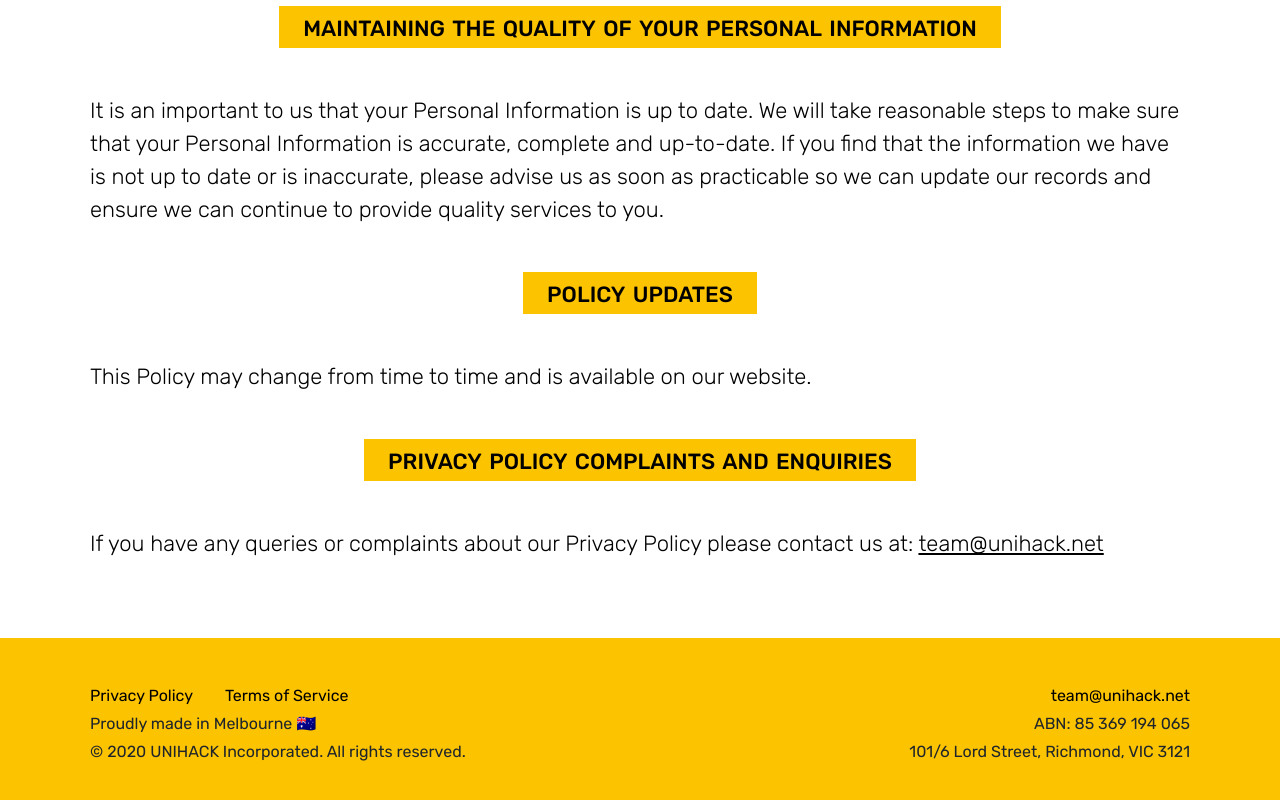
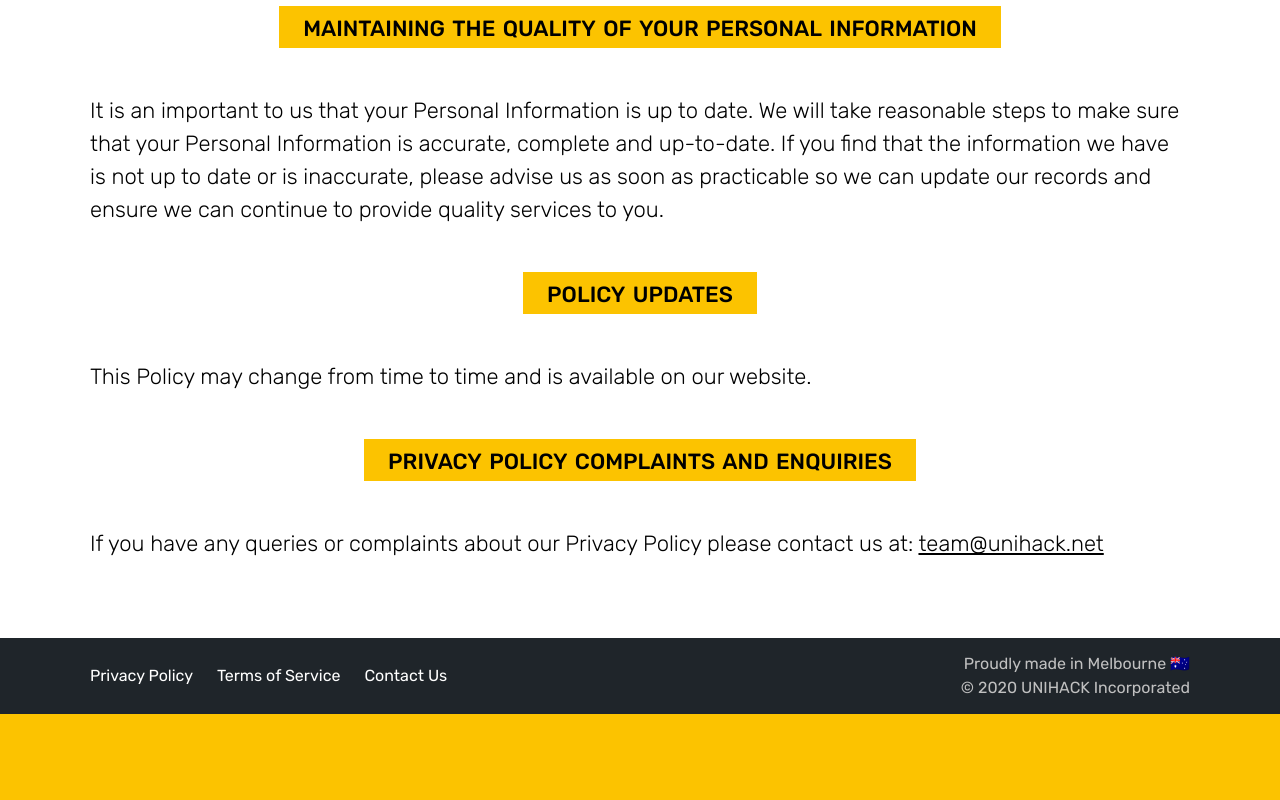
Before and after one commit to unihackhq/unihack.net, a Next.js app: page /privacy in a window 1280 px wide. Shown: the part 2548-3348 px from the top of the page. After the commit the page ends 3262 px from the top, so only its background shows below. Built offline with nearby package versions, Linux system fonts and the light colour scheme.

Commit message:
Footer restyling

```diff
--- a/components/footer/footer.scss
+++ b/components/footer/footer.scss
@@ -1,14 +1,14 @@
 @import '../../styles/styles.scss';
 
 .footer {
-  background-color: $primary;
+  background-color: $secondary;
 
   &-content {
     @include page-margin;
     @include heading-sizes;
 
-    padding-top: $base * 6;
-    padding-bottom: $base * 6;
+    padding-top: $base * 2;
+    padding-bottom: $base * 2;
     font-size: 16px;
 
     display: flex;
@@ -22,45 +22,58 @@
       justify-content: space-between;
     }
 
-    p {
-      margin-top: 0;
-      margin-bottom: $base;
-    }
-
     &-col {
       display: flex;
       flex-direction: column;
-      color: $secondary;
       line-height: 20px;
 
       .links {
-        margin-bottom: $base;
+        display: flex;
+
+        @include xsm {
+          flex-direction: column;
+        }
+
+        @include sm {
+          flex-direction: row;
+          justify-content: space-between;
+        }
 
         a {
           @include link-underline;
-          color: black;
+          color: white;
 
-          &:not(:last-of-type) {
-            margin-right: $base * 4;
+          @include xsm {
+            &:not(:last-of-type) {
+              margin-bottom: $base * 3;
+            }
+          }
+
+          @include sm {
+            &:not(:last-of-type) {
+              margin-right: $base * 3;
+              margin-bottom: 0;
+            }
           }
         }
       }
 
       &.first {
+        justify-content: center;
+
         @include xsm {
-          justify-content: center;
           text-align: center;
           margin-bottom: $base * 4;
         }
 
         @include sm {
-          justify-content: flex-start;
           text-align: left;
           margin-bottom: 0;
         }
       }
 
       &.second {
+        color: #C0C0C0;
 
         @include xsm {
           justify-content: center;
@@ -71,6 +84,15 @@
           justify-content: flex-end;
           text-align: right;
         }
+
+        p {
+          margin-top: 0;
+          margin-bottom: 0;
+
+          &:not(:last-of-type) {
+            margin-bottom: $base / 2;
+          }
+        }
       }
     }
 
--- a/components/footer/footer.tsx
+++ b/components/footer/footer.tsx
@@ -8,16 +8,12 @@ const Footer = () => (
         <div className="links">
           <Link href="/privacy"><a>Privacy Policy</a></Link>
           <Link href="/terms"><a>Terms of Service</a></Link>
+          <Link href="mailto:team@unihack.net?subject=General Enquiry"><a>Contact Us</a></Link>
         </div>
-        <p>Proudly made in Melbourne 🇦🇺</p>
-        <p>© 2020 UNIHACK Incorporated. All rights reserved.</p>
       </div>
       <div className="footer-content-col second">
-        <div className="links">
-          <a href="mailto:team@unihack.net">team@unihack.net</a>
-        </div>
-        <p>ABN: 85 369 194 065</p>
-        <p>101/6 Lord Street, Richmond, VIC 3121</p>
+        <p>Proudly made in Melbourne 🇦🇺</p>
+        <p>© 2020 UNIHACK Incorporated</p>
       </div>
     </div>
   </section>
```
